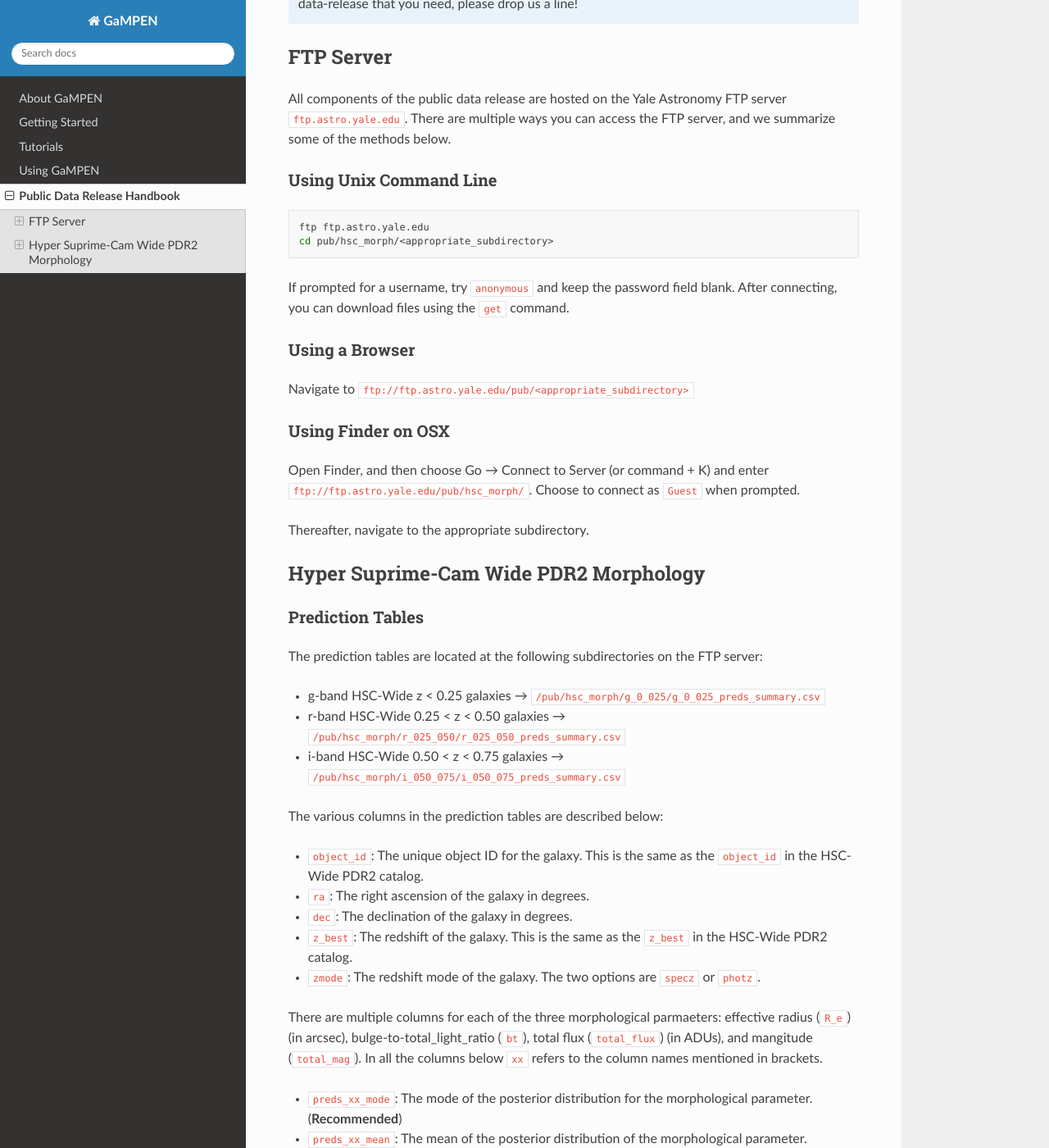
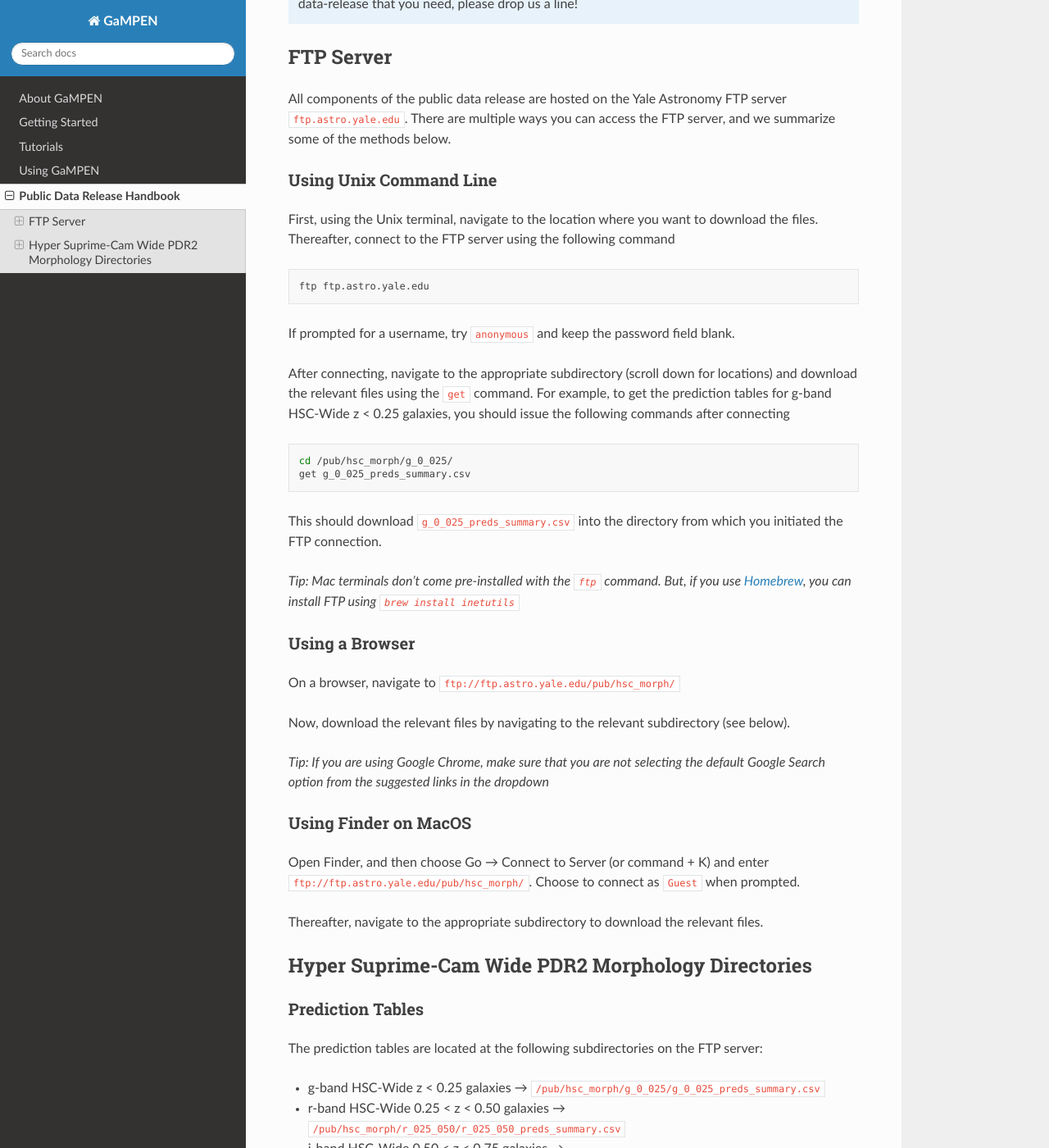
Before and after one commit to aritraghsh09/GaMPEN, a Sphinx documentation site: the page built from docs/source/Public_data.md, in a window 1280 px wide and 1400 px high, scrolled down 256 px. Shown: the whole window at 82% size. Built offline with Sphinx 7.4.7 and the Read the Docs theme 2.0.0, drawn with Linux system fonts in a browser that asks for light colours; pages that are not in the unit, such as notebooks, are missing from menus.

Commit message:
Update Public_data.md
More verbose download instructions

````diff
--- a/docs/source/Public_data.md
+++ b/docs/source/Public_data.md
@@ -11,25 +11,39 @@ All components of the public data release are hosted on the Yale Astronomy FTP s
 
 ### Using Unix Command Line
 
+First, using the Unix terminal, navigate to the location where you want to download the files. Thereafter, connect to the FTP server using the following command
+
 ```bash
 ftp ftp.astro.yale.edu
-cd pub/hsc_morph/<appropriate_subdirectory>
 ```
+If prompted for a username, try `anonymous` and keep the password field blank.
 
-If prompted for a username, try `anonymous` and keep the password field blank. After connecting, you can download files using the ``get`` command.
+After connecting, navigate to the appropriate subdirectory (scroll down for locations) and download the relevant files using the ``get`` command. For example, to get the prediction tables for g-band HSC-Wide z < 0.25 galaxies, you should issue the following commands after connecting
+
+```bash
+cd /pub/hsc_morph/g_0_025/
+get g_0_025_preds_summary.csv
+```
+This should download `g_0_025_preds_summary.csv` into the directory from which you initiated the FTP connection.
+
+*Tip: Mac terminals don't come pre-installed with the `ftp` command. But, if you use [Homebrew](https://brew.sh/), you can install FTP using `brew install inetutils`*
 
 ### Using a Browser
 
-Navigate to ``ftp://ftp.astro.yale.edu/pub/<appropriate_subdirectory>``
+On a browser, navigate to ``ftp://ftp.astro.yale.edu/pub/hsc_morph/``
 
-### Using Finder on OSX
+Now, download the relevant files by navigating to the relevant subdirectory (see below).
+
+*Tip: If you are using Google Chrome, make sure that you are not selecting the default Google Search option from the suggested links in the dropdown*
+
+### Using Finder on MacOS
 
 Open Finder, and then choose Go &rarr; Connect to Server (or command + K) and enter ``ftp://ftp.astro.yale.edu/pub/hsc_morph/``. Choose to connect as
 ``Guest`` when prompted.
 
-Thereafter, navigate to the appropriate subdirectory.
+Thereafter, navigate to the appropriate subdirectory to download the relevant files.
 
-## Hyper Suprime-Cam Wide PDR2 Morphology
+## Hyper Suprime-Cam Wide PDR2 Morphology Directories
 
 ### Prediction Tables
 
````
